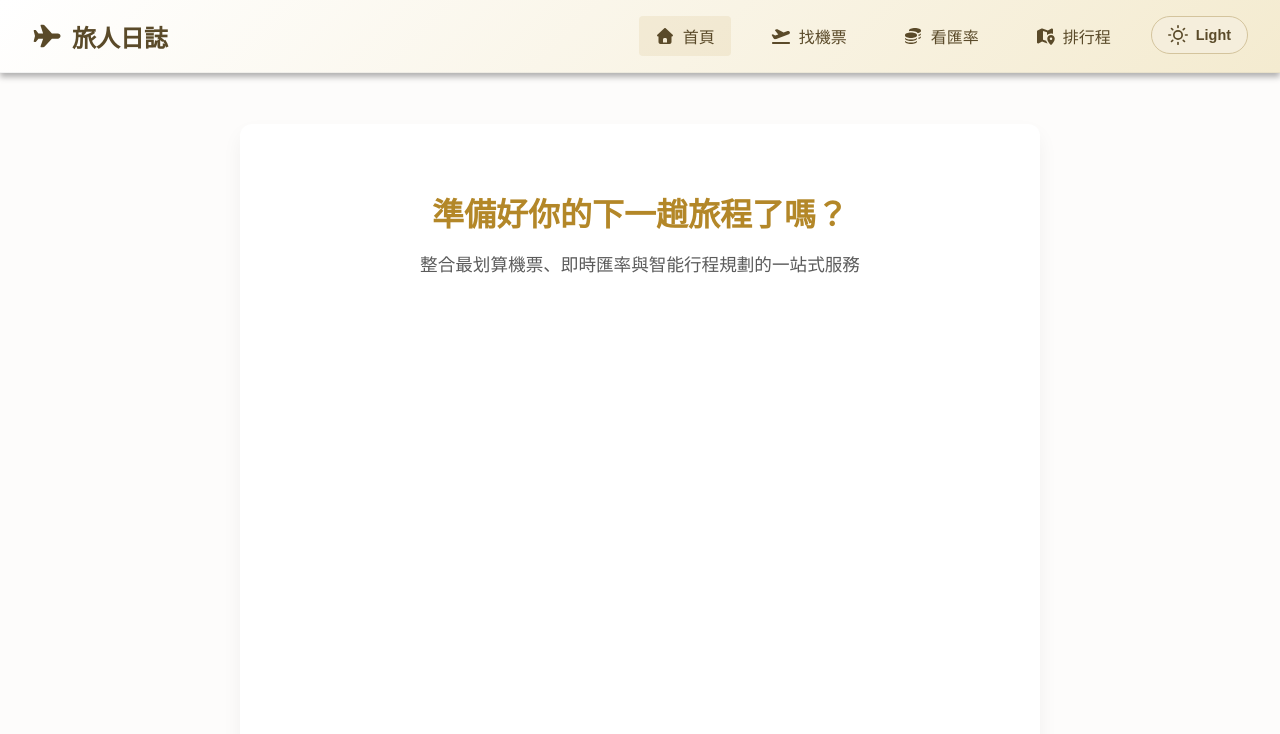
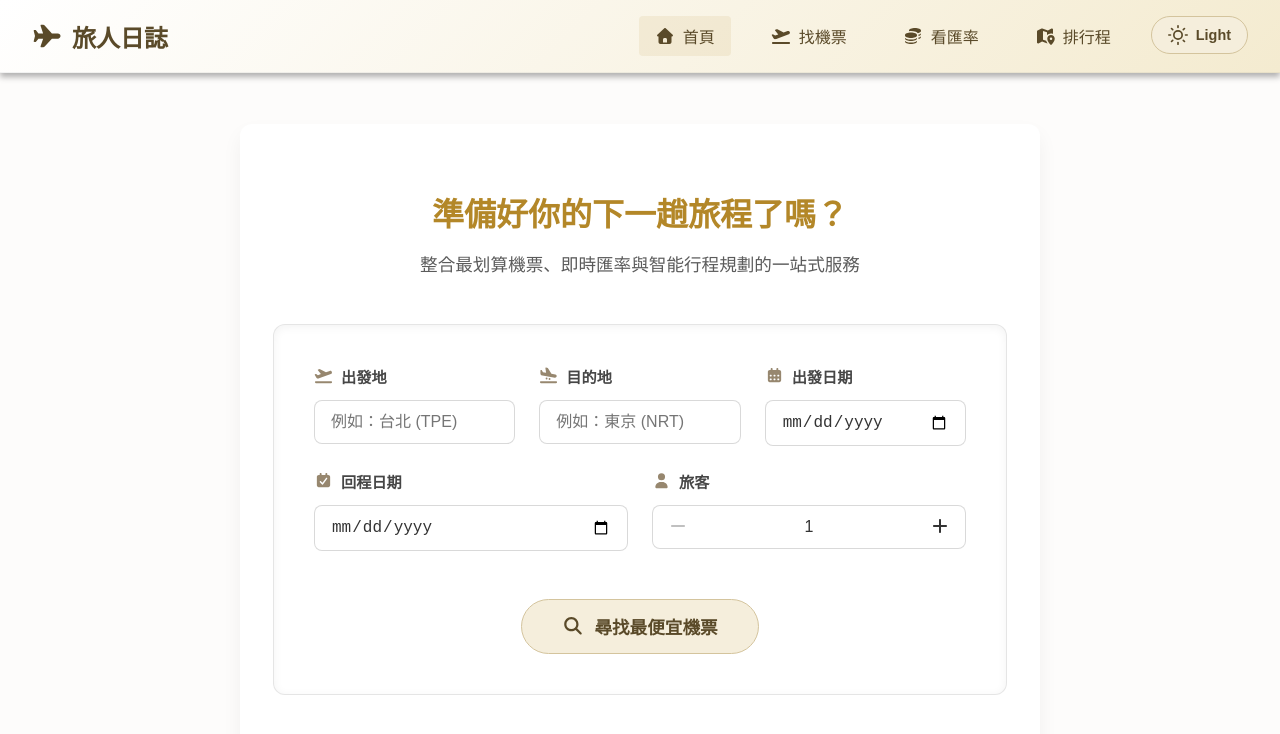
Before and after one commit to MikeYC-Wang/travel_project, a Vue app in the folder frontend/: page / in a window 1280 px wide. Shown: the top 734 px of the page. Built offline with nearby package versions, Linux system fonts and the light colour scheme.

Commit message:
update css & Add FlightSearch

```diff
--- a/frontend/src/App.vue
+++ b/frontend/src/App.vue
@@ -1,5 +1,7 @@
 <script setup lang="ts">
 import { ref, onMounted } from 'vue'
+// 引入剛剛寫好的機票搜尋元件
+import FlightSearch from './components/FlightSearch.vue'
 
 const siteName = ref('旅人日誌')
 const isDark = ref(false)
@@ -47,6 +49,9 @@ onMounted(() => {
       <div class="hero-section">
         <h1>準備好你的下一趟旅程了嗎？</h1>
         <p>整合最划算機票、即時匯率與智能行程規劃的一站式服務</p>
+
+        <FlightSearch />
+
       </div>
     </main>
   </div>
--- /dev/null
+++ b/frontend/src/assets/css/FlightSearch.css
@@ -0,0 +1,185 @@
+.flight-search-container {
+  margin-top: 3rem;
+  padding: 2.5rem;
+  background: rgba(255, 255, 255, 0.05);
+  border: 1px solid rgba(0, 0, 0, 0.1);
+  border-radius: 12px;
+  box-shadow: inset 0 2px 10px rgba(0, 0, 0, 0.05);
+  transition: all 0.4s ease;
+}
+
+[data-theme="dark"] .flight-search-container {
+  background: rgba(0, 0, 0, 0.2);
+  border: 1px solid rgba(255, 255, 255, 0.1);
+  box-shadow: inset 0 2px 10px rgba(0, 0, 0, 0.5);
+}
+
+.search-form {
+  display: flex;
+  flex-wrap: wrap;
+  gap: 1.5rem;
+  justify-content: space-between;
+}
+
+.form-group {
+  display: flex;
+  flex-direction: column;
+  flex: 1 1 calc(33.333% - 1.5rem);
+  min-width: 180px;
+  text-align: left;
+}
+
+.form-group label {
+  font-size: 0.95rem;
+  font-weight: bold;
+  margin-bottom: 0.8rem;
+  color: var(--text-color);
+  display: flex;
+  align-items: center;
+  gap: 8px;
+  transition: color 0.4s ease;
+  opacity: 0.9;
+}
+
+.form-group label svg {
+  color: #8c7b60;
+  transition: all 0.3s ease;
+}
+
+[data-theme="dark"] .form-group label svg {
+  color: #9ba1a6;
+}
+
+/* ================= 輸入框共用樣式 ================= */
+.form-group input {
+  padding: 12px 16px;
+  border-radius: 8px;
+  border: 1px solid rgba(0, 0, 0, 0.15);
+  background: rgba(255, 255, 255, 0.5);
+  color: var(--text-color);
+  font-size: 1rem;
+  outline: none;
+  transition: all 0.3s ease;
+  width: 100%; /* 確保寬度統一 */
+}
+
+[data-theme="dark"] .form-group input {
+  border: 1px solid rgba(255, 255, 255, 0.15);
+  background: rgba(0, 0, 0, 0.3);
+}
+
+.form-group input:focus {
+  border-color: var(--primary-color);
+  box-shadow: 0 0 10px rgba(255, 215, 0, 0.2);
+  background: rgba(255, 255, 255, 0.05);
+}
+
+.form-group:focus-within label svg {
+  color: var(--primary-color);
+  filter: drop-shadow(0 0 5px rgba(255, 215, 0, 0.4));
+  transform: scale(1.1);
+}
+
+/* 隱藏原生 number input 的上下箭頭 */
+input[type="number"]::-webkit-inner-spin-button,
+input[type="number"]::-webkit-outer-spin-button {
+  -webkit-appearance: none;
+  margin: 0;
+}
+input[type="number"] {
+  -moz-appearance: textfield; /* Firefox */
+}
+
+/* 旅客數量外框 (包裝加減按鈕與輸入框) */
+.passenger-counter {
+  display: flex;
+  align-items: center;
+  background: rgba(255, 255, 255, 0.5);
+  border: 1px solid rgba(0, 0, 0, 0.15);
+  border-radius: 8px;
+  overflow: hidden; /* 讓按鈕的圓角被包在裡面 */
+  transition: all 0.3s ease;
+}
+
+[data-theme="dark"] .passenger-counter {
+  background: rgba(0, 0, 0, 0.3);
+  border: 1px solid rgba(255, 255, 255, 0.15);
+}
+
+.passenger-counter:focus-within {
+  border-color: var(--primary-color);
+  box-shadow: 0 0 10px rgba(255, 215, 0, 0.2);
+}
+
+/* 旅客輸入框本身的重置 */
+.passenger-counter input {
+  border: none;
+  background: transparent;
+  text-align: center;
+  padding: 12px 0;
+  border-radius: 0;
+}
+
+[data-theme="dark"] .passenger-counter input {
+  border: none;
+  background: transparent;
+}
+
+.passenger-counter input:focus {
+  box-shadow: none; /* 移除獨立發光，改由外層 passenger-counter 發光 */
+}
+
+/* 加減按鈕樣式 */
+.counter-btn {
+  background: transparent;
+  border: none;
+  color: var(--text-color);
+  padding: 0 15px;
+  height: 100%;
+  cursor: pointer;
+  font-size: 1rem;
+  transition: all 0.2s ease;
+}
+
+.counter-btn:hover:not(:disabled) {
+  background: rgba(0, 0, 0, 0.05);
+  color: var(--primary-color);
+}
+
+[data-theme="dark"] .counter-btn:hover:not(:disabled) {
+  background: rgba(255, 255, 255, 0.1);
+}
+
+.counter-btn:disabled {
+  opacity: 0.3;
+  cursor: not-allowed;
+}
+
+.form-actions {
+  flex: 1 1 100%;
+  display: flex;
+  justify-content: center;
+  margin-top: 1.5rem;
+}
+
+.submit-btn {
+  background: var(--btn-bg);
+  color: var(--nav-text-color);
+  border: 1px solid var(--border-color);
+  box-shadow: var(--btn-shadow);
+  padding: 14px 40px;
+  font-size: 1.1rem;
+  font-weight: bold;
+  border-radius: 30px;
+  cursor: pointer;
+  transition: all 0.3s ease;
+  display: flex;
+  align-items: center;
+  gap: 10px;
+}
+
+.submit-btn:hover {
+  background: var(--btn-hover);
+  transform: translateY(-3px);
+  box-shadow: 0 6px 15px rgba(0, 0, 0, 0.4);
+}
--- a/frontend/src/assets/css/theme.css
+++ b/frontend/src/assets/css/theme.css
@@ -25,6 +25,7 @@
 
 /* 深色模式 (黑金 Black-Gold 金屬反光版) */
 [data-theme="dark"] {
+  color-scheme: dark;
   /* 1. 更亮、更純粹的亮金色，自帶微發光感 */
   --primary-color: #FFD700;
   --text-color: #e8e8e8;
--- /dev/null
+++ b/frontend/src/components/FlightSearch.vue
@@ -0,0 +1,72 @@
+<script setup lang="ts">
+import { ref } from 'vue'
+
+const departure = ref('')
+const destination = ref('')
+const departDate = ref('')
+const returnDate = ref('')
+const passengers = ref(1)
+
+// 模擬送出表單的動作
+const searchFlights = () => {
+  console.log('準備搜尋機票，條件：', {
+    departure: departure.value,
+    destination: destination.value,
+    departDate: departDate.value,
+    returnDate: returnDate.value,
+    passengers: passengers.value
+  })
+  alert('準備開始搜尋機票！(目前為純前端畫面，稍後會串接後端 API)')
+}
+</script>
+
+<template>
+  <div class="flight-search-container">
+    <form @submit.prevent="searchFlights" class="search-form">
+
+      <div class="form-group">
+        <label><font-awesome-icon icon="plane-departure" /> 出發地</label>
+        <input type="text" v-model="departure" placeholder="例如：台北 (TPE)" required />
+      </div>
+
+      <div class="form-group">
+        <label><font-awesome-icon icon="plane-arrival" /> 目的地</label>
+        <input type="text" v-model="destination" placeholder="例如：東京 (NRT)" required />
+      </div>
+
+      <div class="form-group">
+        <label><font-awesome-icon icon="calendar-days" /> 出發日期</label>
+        <input type="date" v-model="departDate" required />
+      </div>
+
+      <div class="form-group">
+        <label><font-awesome-icon icon="calendar-check" /> 回程日期</label>
+        <input type="date" v-model="returnDate" />
+      </div>
+
+      <div class="form-group">
+        <label><font-awesome-icon icon="user" /> 旅客</label>
+        <div class="passenger-counter">
+          <button type="button" class="counter-btn" @click="passengers > 1 ? passengers-- : null" :disabled="passengers <= 1">
+            <font-awesome-icon icon="minus" />
+          </button>
+
+          <input type="number" v-model="passengers" min="1" readonly />
+
+          <button type="button" class="counter-btn" @click="passengers++">
+            <font-awesome-icon icon="plus" />
+          </button>
+        </div>
+      </div>
+
+      <div class="form-actions">
+        <button type="submit" class="submit-btn">
+          <font-awesome-icon icon="magnifying-glass" /> 尋找最便宜機票
+        </button>
+      </div>
+
+    </form>
+  </div>
+</template>
+
+<style src="../assets/css/FlightSearch.css"></style>
```
Also changed, not shown: frontend/src/components/HelloWorld.vue (deleted, +0 -41 lines).
